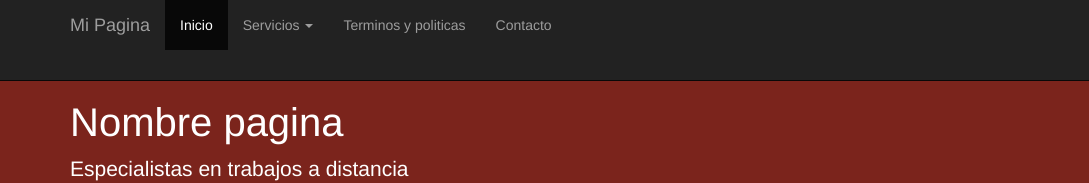
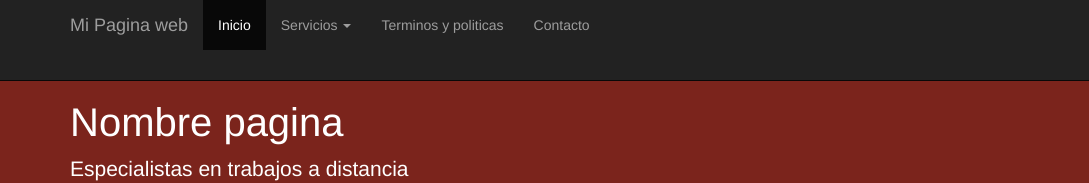
Before and after one commit to GomRagMast/web, a plain HTML site: page index.html in a window 1280 px wide. Shown: the top 183 px of the page, 0-1089 px from the left. Drawn offline with nearby package versions, Linux system fonts and the light colour scheme.

Commit message:
Update index.html
desde github

```diff
--- a/index.html
+++ b/index.html
@@ -2,7 +2,7 @@
 <html lang="es">
 <head>
 	<meta charset="UTF-8">
-	<title>Secreto Llanero</title>
+	<title>Web single</title>
 	<meta name="viewport" content="width=device-width, user-scalable=no, initial-scale=1.0, maximum-scale=1.0, minimum-scale=1.0">
 	<link rel="stylesheet" href="estilos.css ">
 	<link rel="stylesheet" href="https://maxcdn.bootstrapcdn.com/bootstrap/3.3.6/css/bootstrap.min.css" integrity="sha384-1q8mTJOASx8j1Au+a5WDVnPi2lkFfwwEAa8hDDdjZlpLegxhjVME1fgjWPGmkzs7" crossorigin="anonymous">
@@ -19,7 +19,7 @@
 						<span class="icon-bar"></span>
 						<span class="icon-bar"></span>
 					</button>
-					<a href="contacto.html" class="navbar-brand">Mi Pagina</a>
+					<a href="contacto.html" class="navbar-brand">Mi Pagina web</a>
 				</div>
 				<!--Inicia Menu-->
 				<div class="collapse navbar-collapse" id="navegacion-fm">
```
